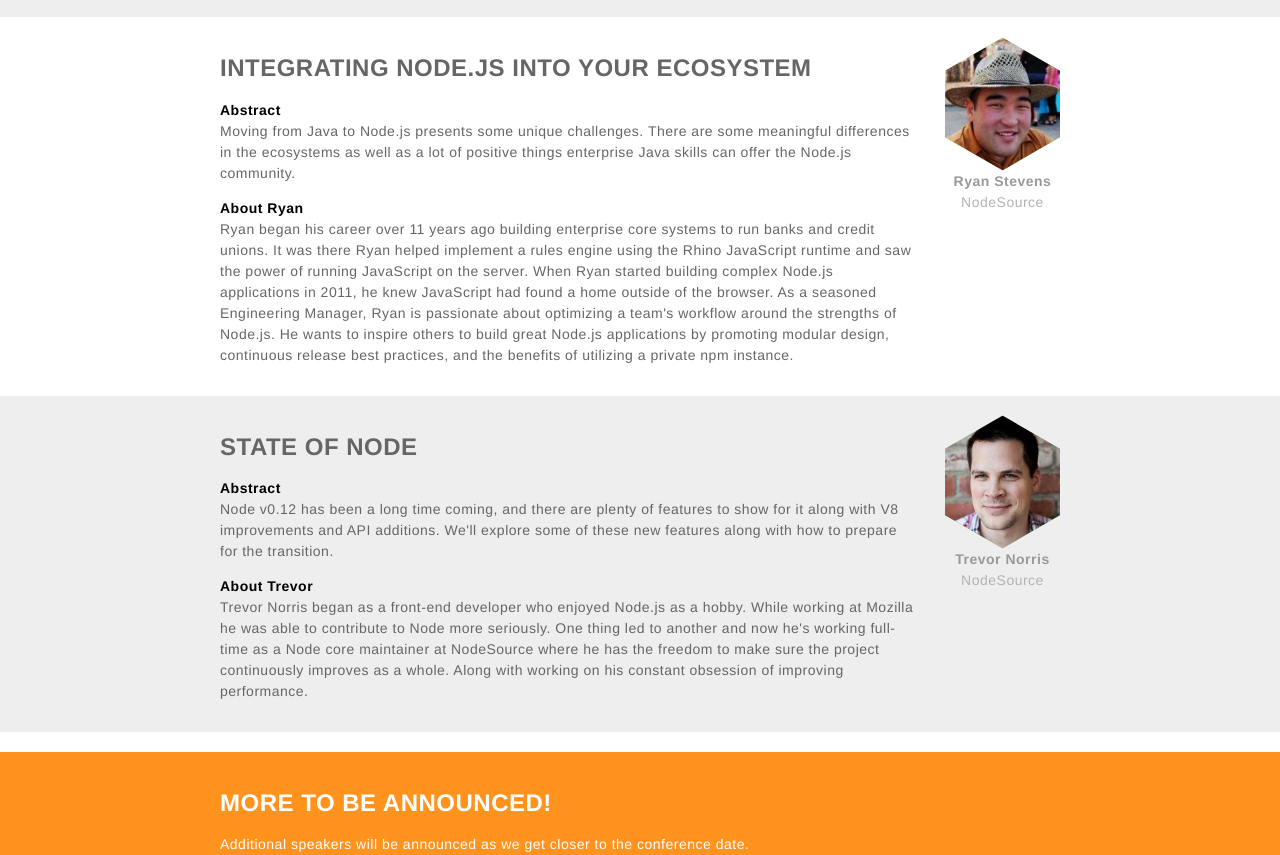
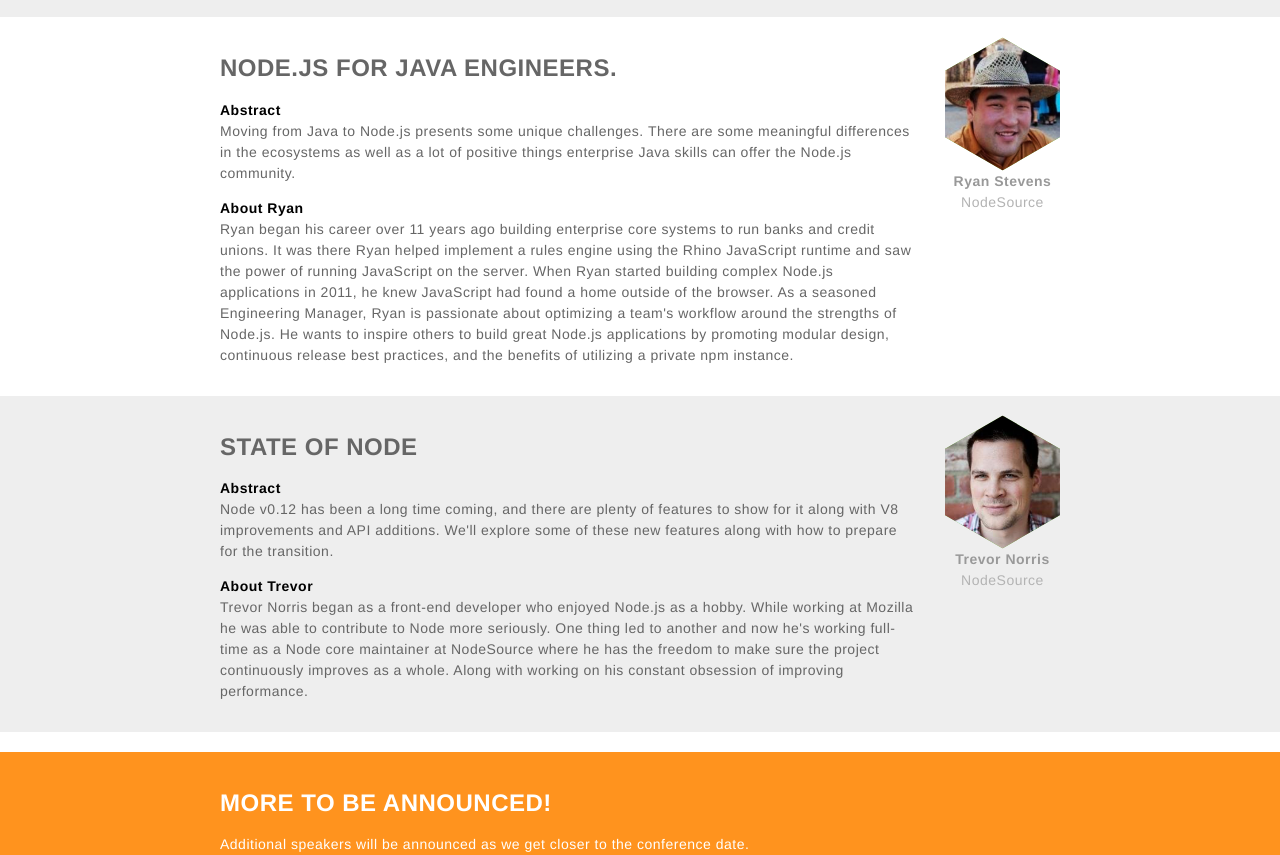
Before and after one commit to nodeday/nodeday.github.io, a plain HTML site: page index.html in a window 1280 px wide. Shown: the part 2212-3067 px from the top of the page. Drawn offline with nearby package versions, Linux system fonts and the light colour scheme.

Commit message:
Updated Ryan Stevens talk title

```diff
--- a/index.html
+++ b/index.html
@@ -260,7 +260,7 @@
 
                 <div class="col-sm-10">
 
-                    <h3 class="title">Integrating Node.js into your Ecosystem</h3>
+                    <h3 class="title">Node.js for Java Engineers.</h3>
 
                     <p class="abstract">
                         <b>Abstract</b> Moving from Java to Node.js presents some unique challenges. There are some meaningful differences in the ecosystems as well as a lot of positive things enterprise Java skills can offer the Node.js community.
```
